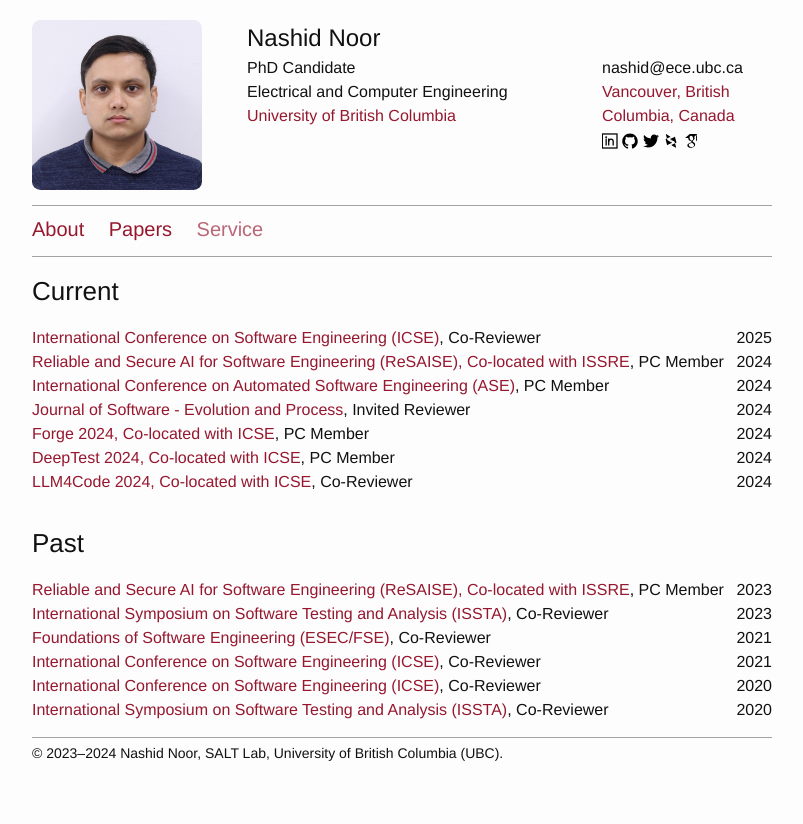
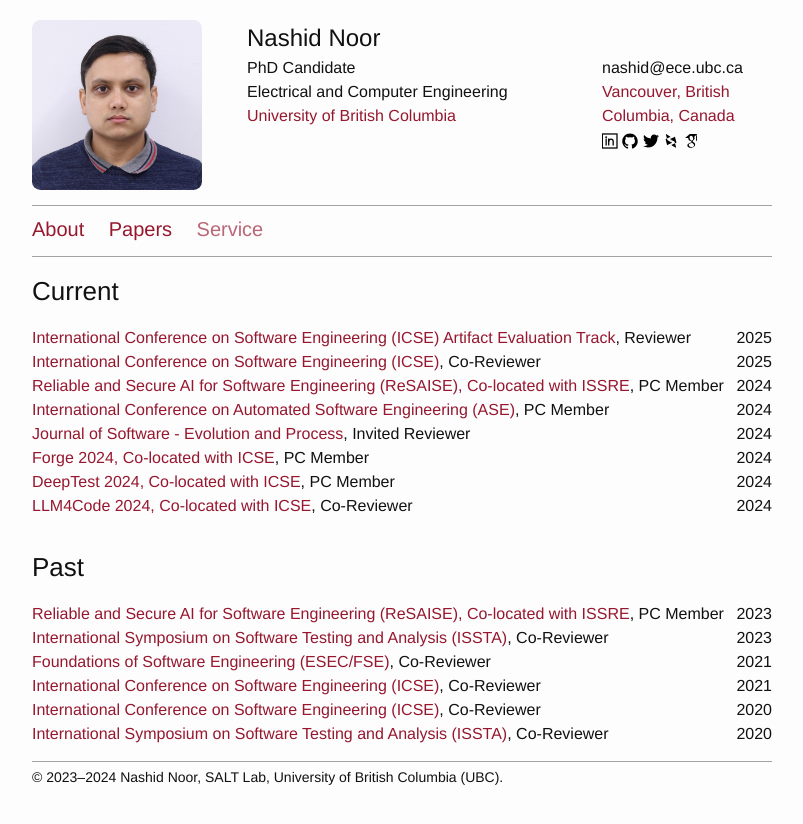
Before and after one commit to nashid/nashid.github.io, a Jekyll site: the page built from nav/service.md, in a window 1280 px wide. Shown: the top 824 px of the page, without its empty margins (238-1041 px from the left). Built offline with Jekyll 4.4.1, drawn with Linux system fonts in a browser that asks for light colours.

Commit message:
program committee - icse 2025 - artifact evaluation

```diff
--- a/_data/services.yml
+++ b/_data/services.yml
@@ -1,3 +1,9 @@
+# 2025
+- name: International Conference on Software Engineering (ICSE) Artifact Evaluation Track
+  role: Reviewer
+  year: 2025
+  website: https://conf.researchr.org/track/icse-2025/icse-2025-artifact-evaluation
+
 # 2025
 - name: International Conference on Software Engineering (ICSE)
   role: Co-Reviewer
```
